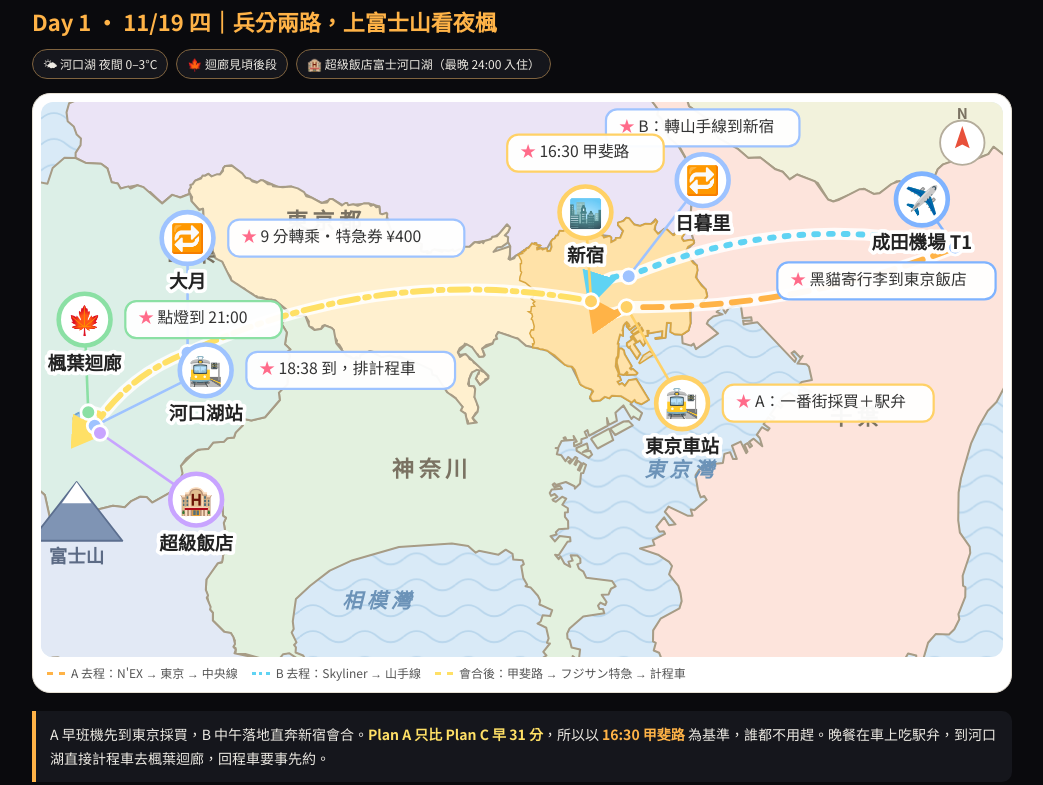
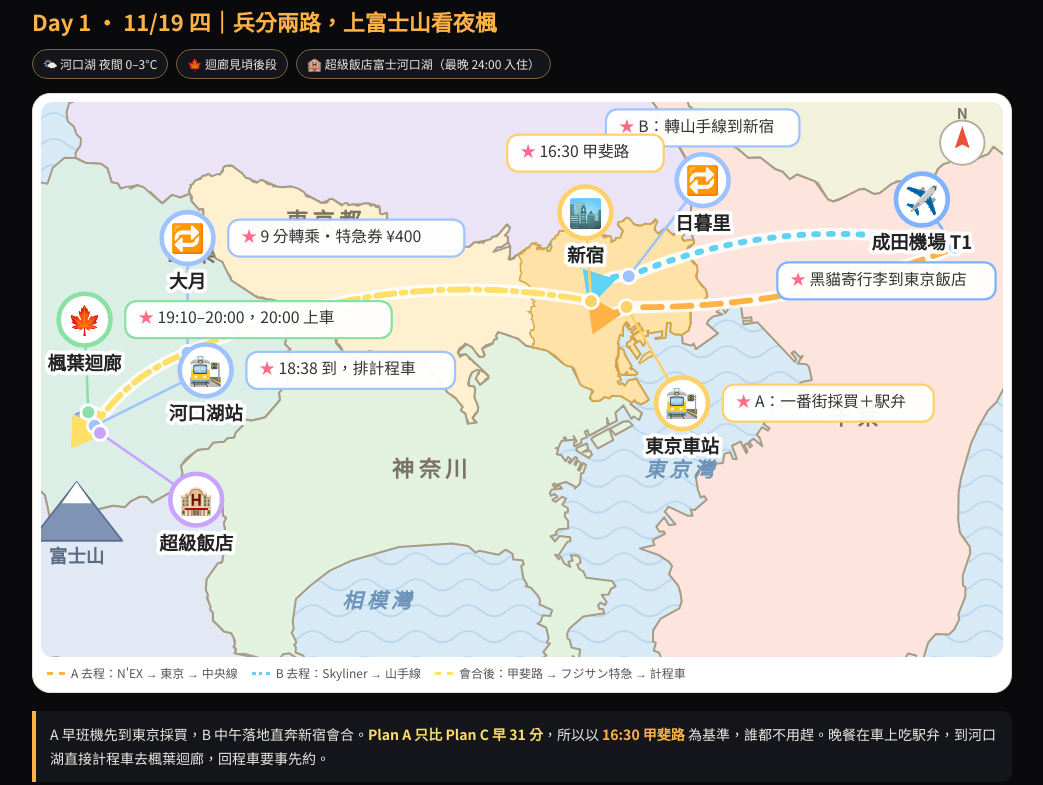
Before and after one commit to gultropkm06/tokyo_1119, a plain HTML site: page index.html in a window 1280 px wide. Shown: the part 598-1383 px from the top of the page, without its empty margins (118-1161 px from the left). Drawn offline with Linux system fonts and the light colour scheme; a web font is replaced by a local one.

Commit message:
Day 1 夜楓改 20:00 離開迴廊、20:30 入住
Co-Authored-By: Claude Fable 5.1 <noreply@anthropic.com>

```diff
--- a/index.html
+++ b/index.html
@@ -189,7 +189,7 @@ footer{margin-top:30px;font-size:12px;color:var(--muted);border-top:1px solid va
       <li data-v="1"><mark class="x">Mt.TAKAO 號座席指定</mark>（11/23 高尾山口 14:15 → 新宿 15:09）：京王チケットレス，<mark class="t">11/16 07:00</mark> 開賣，<mark class="m">¥400</mark>。</li>
       <li data-v="23"><mark class="k">版本 2／3 不用訂任何車票</mark>：河口湖 10:32 普通車直通高尾、京王線、御苑門票都是現場買。</li>
       <li><mark class="k">東京飯店定案</mark>：東新宿 E／大都會飯田橋／MYSTAYS 龜戶留一退二，<mark class="w">11/19 黑貓寄行李要地址</mark>。</li>
-      <li>超級飯店備註 <mark class="t">21:00 後</mark> 入住：☎ 0555-20-9100。</li>
+      <li>超級飯店備註 <mark class="t">20:30 左右</mark> 入住、請飯店 20:00 派車到迴廊：☎ 0555-20-9100。</li>
     </ul></div>
     <div class="box"><h3>🚆 當天現買就好的</h3><ul>
       <li>Skyliner：成田空港站售票機。</li>
@@ -262,7 +262,7 @@ const DAYS = [
       {id:'sjk',lon:139.700,lat:35.690,dx:-3,dy:-48,e:'🏙️',n:'新宿',k:'city',note:['16:30 甲斐路'],at:'t'},
       {id:'otk',lon:138.940,lat:35.611,dx:0,dy:-62,e:'🔁',n:'大月',k:'rail',note:['9 分轉乘・特急券 ¥400'],at:'r'},
       {id:'kwg',lon:138.765,lat:35.499,dx:60,dy:-30,e:'🚉',n:'河口湖站',k:'rail',note:['18:38 到，排計程車'],at:'r'},
-      {id:'mmj',lon:138.753,lat:35.520,dx:-2,dy:-50,e:'🍁',n:'楓葉迴廊',k:'nature',note:['點燈到 21:00'],at:'r'},
+      {id:'mmj',lon:138.753,lat:35.520,dx:-2,dy:-50,e:'🍁',n:'楓葉迴廊',k:'nature',note:['19:10–20:00，20:00 上車'],at:'r'},
       {id:'htl',lon:138.775,lat:35.488,dx:52,dy:36,e:'🏨',n:'超級飯店',k:'hotel'},
     ],
     routes:[
@@ -279,9 +279,9 @@ const DAYS = [
    {when:'13:58 / 14:18 / 14:38 / 14:59',who:'b',title:'Skyliner → 日暮里',body:'到日暮里各 {t|14:38 / 15:04 / 15:18 / 15:38}。京成→JR 連通閘門 3–5 分，搭 {p|山手線內回（池袋・新宿方面）} 約 21 分到新宿，再走 5–7 分到特急月台。13:58 那班才趕得上 Plan A；{!|最晚要搭 14:59 那班}，再晚就錯過 16:30。',price:'山手線 ¥210',why:'',tags:['must'],links:[]},
    {when:'16:30',title:'甲斐路（甲府行）→ 17:31 大月',body:'{k|Plan C 基準方案}。整點半一班，錯過就等到 17:30（河口湖 19:35 才到）。車上吃駅弁。Plan A：B 搭到 13:58 Skyliner 才可能，15:30 甲斐路 35 號 → 16:56 普通 → 18:07 河口湖，只早 31 分。',price:'已含在新宿買的票',why:'準點、票不綁班次',tags:['must'],links:[L('新宿駅 特急時刻 NAVITIME','https://www.navitime.co.jp/diagram/timetable?node=00004254&displayLine=00000019&updown=1')]},
    {when:'17:31–17:40',title:'大月轉フジサン特急 5 號',body:'JR→富士急有連通閘門，{!|轉乘只有 9 分}。富士急窗口或售票機買自由席特急券，來不及就上車補票或改搭 {t|17:47} 普通車（18:51 到，只晚 13 分）。',price:'特急券約 ¥400',why:'18:38 到河口湖',tags:['ticket'],links:[L('富士急 大月駅 時刻表','https://www.fujikyu-railway.jp/station/timetable.php?no=1')]},
-   {when:'18:38',title:'到河口湖站：先買宵夜，再排計程車',body:'出站 {p|Lawson/7-11} 買泡麵飲料帶著。飯店旁 BELL 超市 21:00（冬季 20:00）就關，迴廊附近沒有便利商店。站前計程車乘車處到 {p|楓葉迴廊}（北岸，約 5 km），跟司機說「もみじ回廊、久保田一竹美術館の近く」。周遊巴士紅線 {!|末班 17:45}，晚上沒有巴士。上車前打飯店說 21:00 左右到。',price:'計程車約 ¥2,000–2,500',why:'',tags:['must'],links:[L('河口湖駅 紅線乘車處','https://www.trvlogue.com/ja/kawaguchiko-oishi-park-bus')]},
-   {when:'19:10–20:30',title:'楓葉迴廊 夜楓',body:'燈飾到 {t|21:00}，屋台 {t|19:00} 收。梨川沿岸約 60 棵楓樹，走到湖邊回頭看。{!|回程才是難點}：河口湖沒有任何叫車 App（GO/Uber 都不涵蓋），去程就跟司機約 {t|20:30} 在迴廊入口回接直達飯店，或請飯店櫃台（☎ 0555-20-9100）叫車。',price:'免費',why:'紅葉祭 11/7–11/29',tags:['free'],links:[L('富士河口湖紅葉まつり 2026','https://www.enjoytokyo.jp/event/2089582/'),L('河口湖沒有叫車 App','https://car-me.jp/taxi/articles/38450')]},
-   {when:'20:45',title:'超級飯店富士河口湖 Check-in、泡溫泉',body:'{p|船津 3062-5}，車站南邊 1.5 km。最晚入住 {t|24:00}，溫泉到翌朝 09:00，早餐 07:00–09:00。Welcome bar 21:00 結束，今天趕不上。',price:'已付',why:'',tags:[],links:[L('スーパーホテル富士河口湖 官網','https://www.superhotel.co.jp/s_hotels/kawaguchiko/')]},
+   {when:'18:38',title:'到河口湖站：先買宵夜，再排計程車',body:'出站 {p|Lawson/7-11} 買泡麵飲料帶著。飯店旁 BELL 超市 21:00（冬季 20:00）就關，迴廊附近沒有便利商店。站前計程車乘車處到 {p|楓葉迴廊}（北岸，約 5 km），跟司機說「もみじ回廊、久保田一竹美術館の近く」。周遊巴士紅線 {!|末班 17:45}，晚上沒有巴士。上車前打飯店說 20:30 左右到。',price:'計程車約 ¥2,000–2,500',why:'',tags:['must'],links:[L('河口湖駅 紅線乘車處','https://www.trvlogue.com/ja/kawaguchiko-oishi-park-bus')]},
+   {when:'19:10–20:00',title:'楓葉迴廊 夜楓',body:'燈飾到 {t|21:00}，屋台 {t|19:00} 收。梨川沿岸約 60 棵楓樹，走到湖邊回頭看。{!|回程才是難點}：河口湖沒有任何叫車 App（GO/Uber 都不涵蓋），去程就跟司機約 {t|20:00} 在迴廊入口回接直達飯店，或請飯店櫃台（☎ 0555-20-9100）叫車。',price:'免費',why:'紅葉祭 11/7–11/29',tags:['free'],links:[L('富士河口湖紅葉まつり 2026','https://www.enjoytokyo.jp/event/2089582/'),L('河口湖沒有叫車 App','https://car-me.jp/taxi/articles/38450')]},
+   {when:'20:30',title:'超級飯店富士河口湖 Check-in、泡溫泉',body:'{p|船津 3062-5}，車站南邊 1.5 km。最晚入住 {t|24:00}，溫泉到翌朝 09:00，早餐 07:00–09:00。Welcome bar 到 21:00，20:30 進門還來得及喝一杯。',price:'已付',why:'',tags:[],links:[L('スーパーホテル富士河口湖 官網','https://www.superhotel.co.jp/s_hotels/kawaguchiko/')]},
   ],
   branches:[
    {kind:'alt',title:'省錢版 Plan B：中央特快',body:'15:36 或 15:44 中央特快（高尾行）→ 高尾 16:44 大月行 → 大月 17:40 特急 → 18:38。不用 JR 特急券，但換三次車、站著機率高。只在甲斐路滿座時用。'},
```
Also changed, not shown: 東京富士六日攻略.html (+5 -5 lines), 1 other file.
